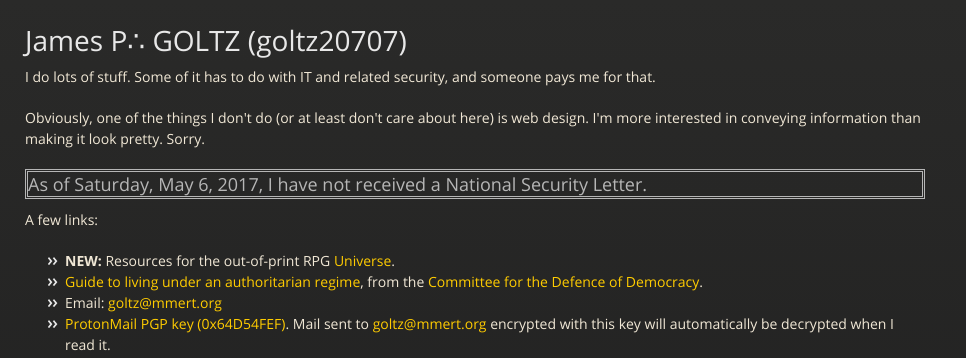
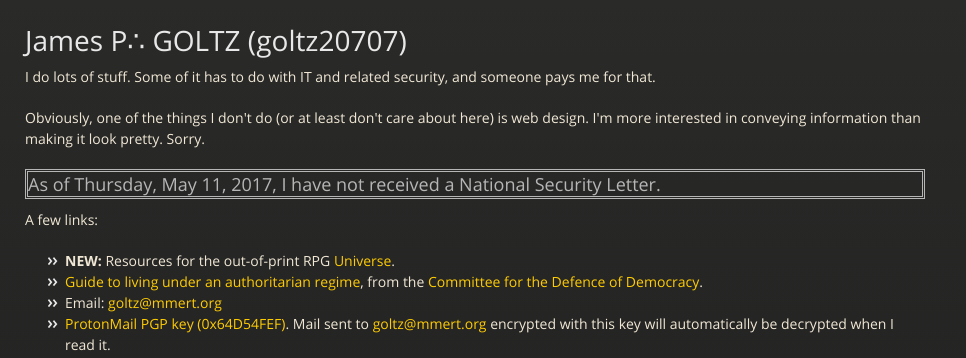
Before and after one commit to goltz20707/goltz20707.github.io, a Jekyll site: the page built from index.html, in a window 1280 px wide. Shown: the top 358 px of the page, without its empty margins (0-966 px from the left). Built offline with Jekyll 4.4.1, drawn with Linux system fonts in a browser that asks for light colours.

Commit message:
Update nsl.html

```diff
--- a/_includes/nsl.html
+++ b/_includes/nsl.html
@@ -4,6 +4,6 @@ date '+%A, %B %e, %Y,'
 
 <h3 style="border: double">As of
 
-Saturday, May 6, 2017,
+Thursday, May 11, 2017,
 
 I have not received a National Security Letter.</h3>
```
